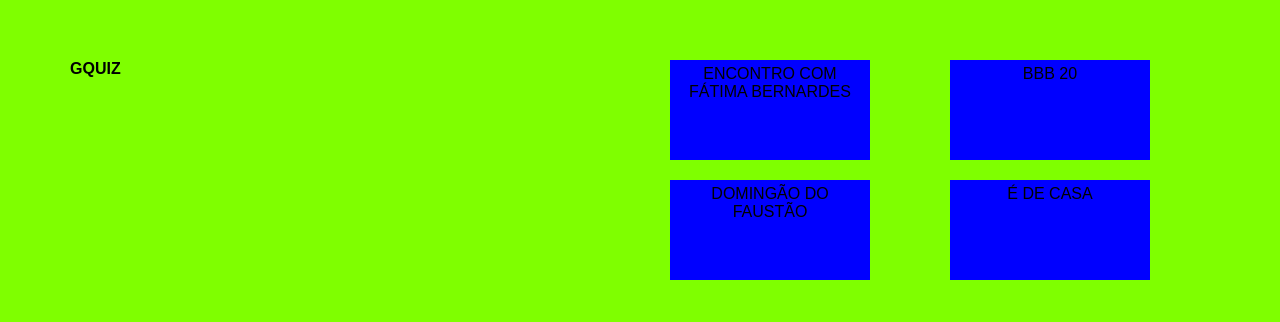
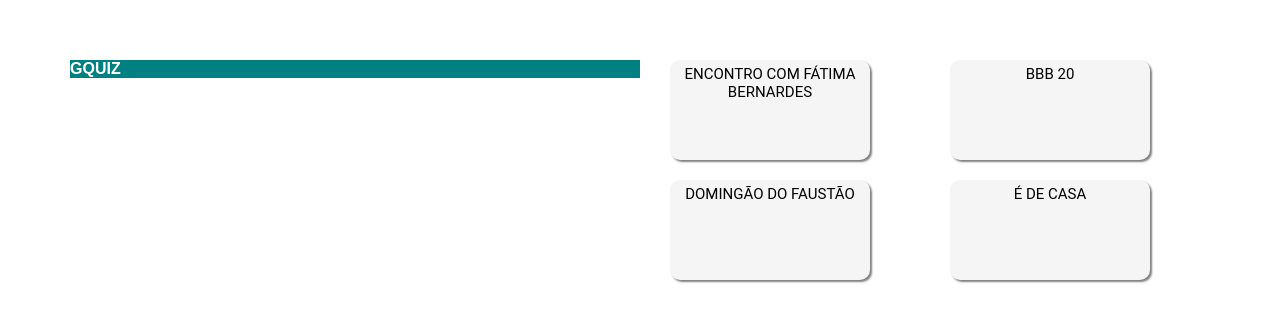
Before and after one commit to Silvio-Ronaldo/frontend_desafio_globo, a React (Create React App) app in the folder front/: page / in a window 1280 px wide. Shown: the top 322 px of the page. Built offline with nearby package versions, Linux system fonts and the light colour scheme; the HTML template or start-up script is replaced by a standard one.

Commit message:
Incrementando css

```diff
--- a/front/src/Header.css
+++ b/front/src/Header.css
@@ -1,6 +1,9 @@
 header {
     display: flex;
     flex-grow: 1;
+    align-items: flex-start;
     margin-bottom: 20px;
     width: 30px;
+    background: teal;
+    color: white;
 }
--- a/front/src/Main.css
+++ b/front/src/Main.css
@@ -1,5 +1,4 @@
 main {
-    display: grid;
     flex: 1;
 }
 
@@ -11,11 +10,22 @@
 }
 
 main ul li {
-    background: blue;
+    background: whitesmoke;
     text-align: center;
     padding: 5px;
     height: 100px;
     width: 200px;
+    font-size: 15px;
+    font-family: Roboto, sans-serif;
+    border-radius: 10px;
+    box-shadow: 2px 2px 2px grey;
+    cursor: pointer;
+    transition: background 0.5s;
+}
+
+main ul li:hover {
+    background: green;
+    color: white;
 }
 
 @media (max-width: 650px) {
--- a/front/src/global.css
+++ b/front/src/global.css
@@ -10,7 +10,7 @@
 }
 
 body {
-    background: chartreuse;
+    background: white;
     -webkit-font-smoothing: antialiased;
 }
 
```
